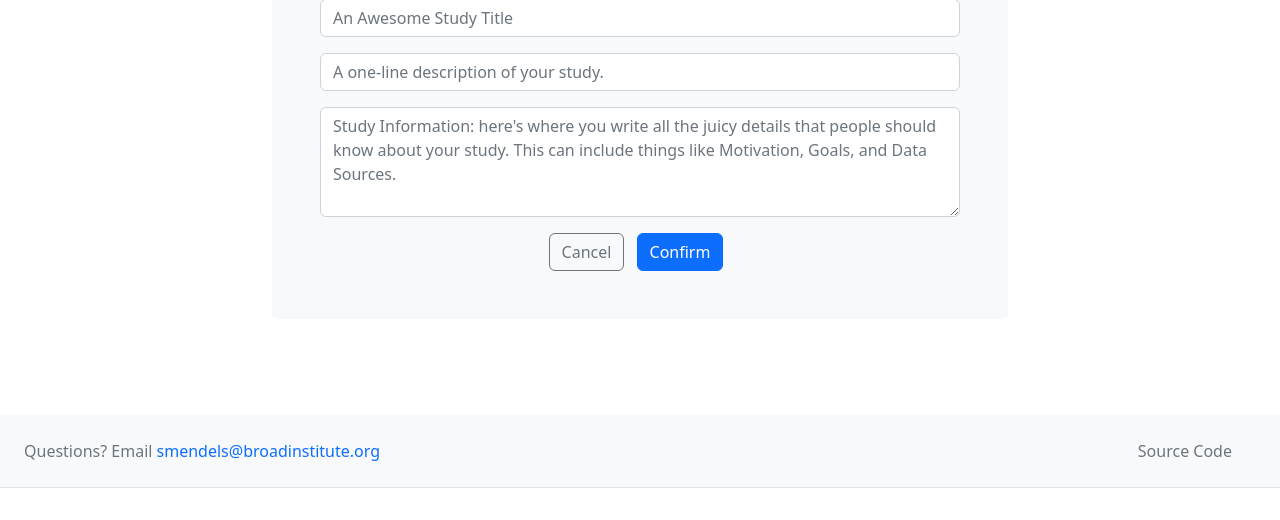
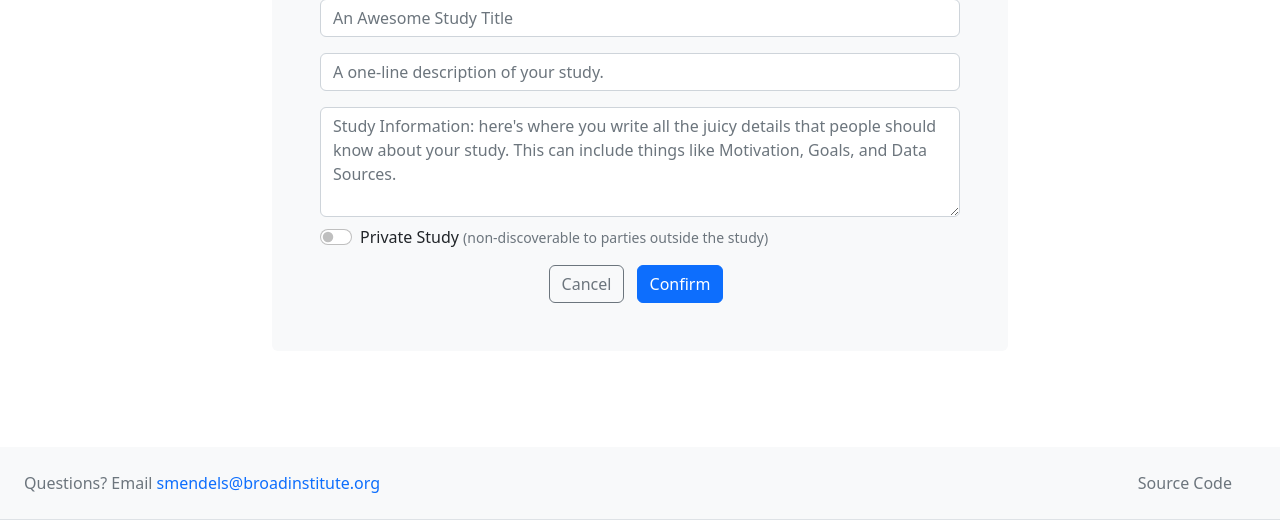
Before and after one commit to hcholab/sfkit-website, a Python web app: template src/templates/studies/create_study.html in a window 1280 px wide. Shown: the part 295-815 px from the top of the page. Before the commit the page ends 783 px from the top, so only its background shows below. Run offline with Jinja, Linux system fonts and the light colour scheme; the template is opened without the code that fills it, so the values that code supplies are empty; some libraries are stand-ins or nearby versions.

Commit message:
private studies

```diff
--- a/src/auth.py
+++ b/src/auth.py
@@ -153,4 +153,4 @@ def login_with_google_callback() -> Response:
         gcloudIAM = GoogleCloudIAM()
         gcloudIAM.give_minimal_required_gcp_permissions(decoded_jwt_token["email"])
 
-    return update_user(decoded_jwt_token["email"], rand_temp_password)
+    return update_user(decoded_jwt_token["email"], rand_temp_password, redirect_url=request.form.get("next", ""))
--- a/src/studies.py
+++ b/src/studies.py
@@ -110,6 +110,7 @@ def create_study(type: str) -> Response:
         {
             "title": title,
             "type": type,
+            "private": request.form["private_study"] == "on",
             "description": description,
             "study_information": study_information,
             "owner": g.user["id"],
--- a/src/templates/studies/create_study.html
+++ b/src/templates/studies/create_study.html
@@ -17,6 +17,12 @@
               <input class="form-control mt-4" name="title" id="title" value="{{ request.form['title'] }}" maxlength="50" required="required" placeholder="An Awesome Study Title">
               <input class="form-control mt-3" name="description" id="description" value="{{ request.form['description'] }}" required="required" placeholder="A one-line description of your study.">
               <textarea class="form-control mt-3" name="study_information" id="study_information" value="{{ request.form['study_information'] }}" rows="4" required="required" placeholder="Study Information: here's where you write all the juicy details that people should know about your study. This can include things like Motivation, Goals, and Data Sources."></textarea>
+              <div class="mt-2 form-check form-switch">
+                <input class="form-check-input" type="checkbox" role="switch" name="private_study" id="private_study">
+                <label class="form-check-label float-start" for="private_study">Private Study
+                  <small class="text-muted">(non-discoverable to parties outside the study)</small>
+                </label>
+              </div>
               <div class="mt-3">
                 <a href="{{ url_for('studies.index') }}" class="btn btn-outline-secondary me-2">Cancel</a>
                 <input type="submit" value="Confirm" class="btn btn-primary me-2">
--- a/src/templates/studies/index.html
+++ b/src/templates/studies/index.html
@@ -48,7 +48,7 @@
           <div class="container tab-pane fade show active" id="mine">
             <div class="row">
               {% for study in studies %}
-                {% if g.user['id'] in study['participants'] %}
+                {% if g.user['id'] in study['participants'] or(study["invited_participants"] and g.user['id'] in study["invited_participants"]) %}
                   {% include 'studies/utils/display_study.html' %}
                 {% endif %}
               {% endfor %}
@@ -57,7 +57,7 @@
           <div class="container tab-pane fade" id="others">
             <div class="row">
               {% for study in studies %}
-                {% if g.user['id'] not in study['participants'] %}
+                {% if g.user['id'] not in study['participants'] and not study["private"] %}
                   {% include 'studies/utils/display_study.html' %}
                 {% endif %}
               {% endfor %}
--- a/src/templates/studies/utils/display_study.html
+++ b/src/templates/studies/utils/display_study.html
@@ -4,6 +4,9 @@
     {{ study['owner'] }}
     on
     {{ study['created'].strftime('%m-%d-%Y') }}
+    {% if study["private"] %}
+      (private)
+    {% endif %}
   </small>
   {% if g.user['id'] in study['participants'] %}
     <a class="text-decoration-none" href="{{ url_for('studies.study', study_title=study['title']) }}">
```
Also changed, not shown: tests/test_gwas.py (+1 -0 lines), tests/test_pca.py (+1 -0 lines), tests/test_studies.py (+1 -0 lines), tests/utils/google_cloud/test_google_cloud_storage.py (+1 -0 lines), tests/utils/test_gwas_functions.py (+2 -0 lines).
